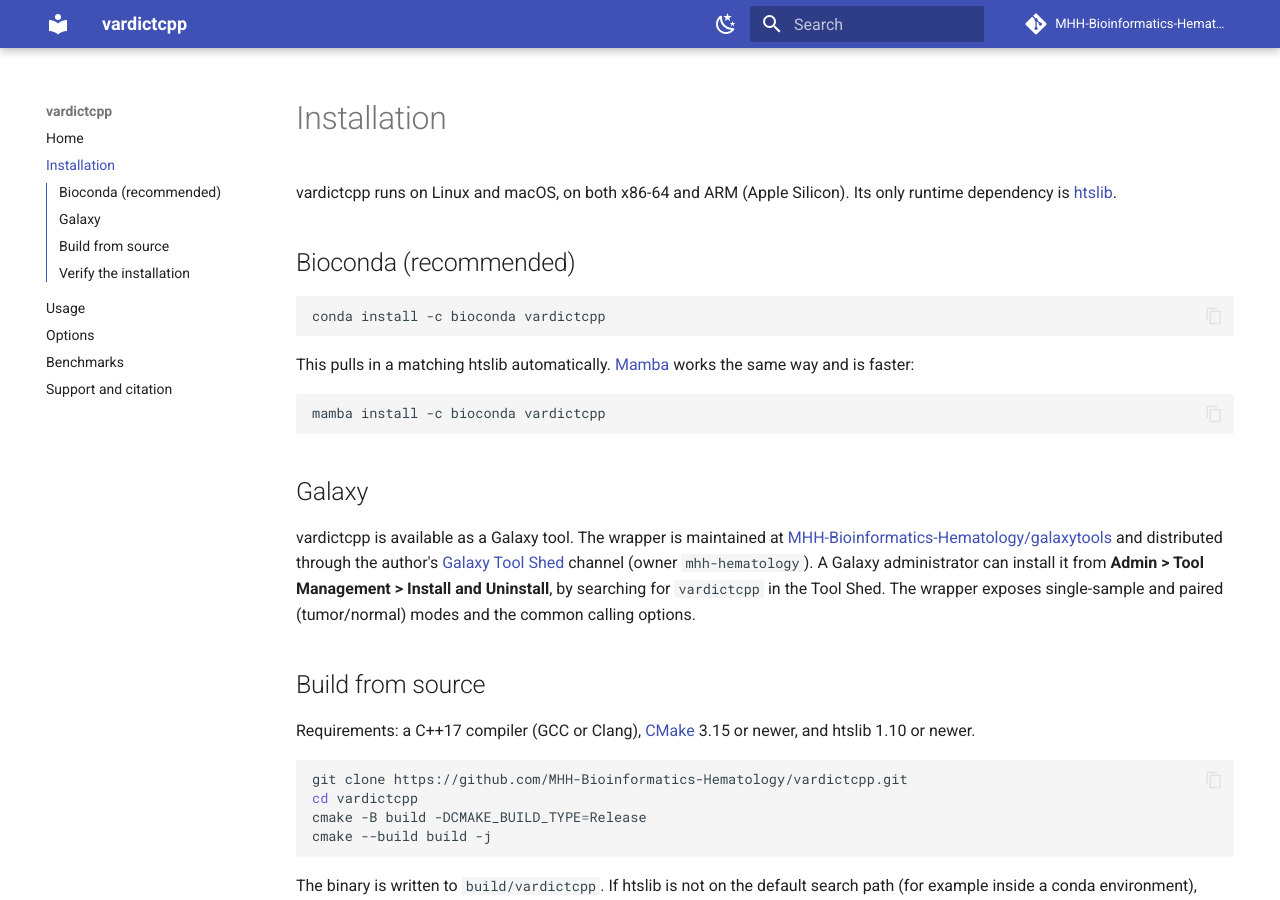
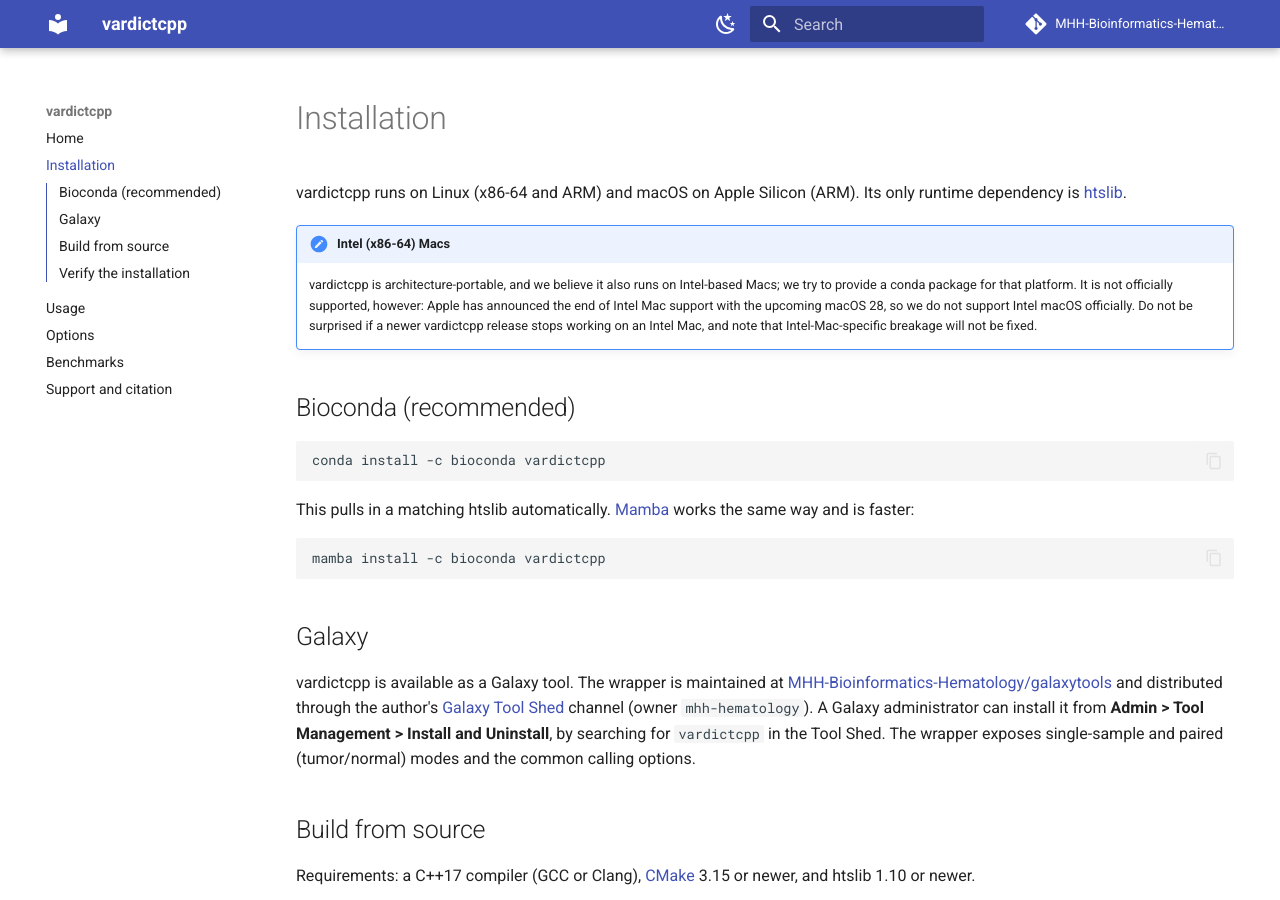
Before and after one commit to MHH-Bioinformatics-Hematology/vardictcpp, an MkDocs documentation site: the page built from docs/installation.md, in a window 1280 px wide and 900 px high. Built offline with MkDocs 1.6.1 and Material for MkDocs 9.7.7, drawn with Linux system fonts in a browser that asks for light colours; comment, search, counter and statistics services are not loaded.

Commit message:
docs: state Intel macOS support policy; align platform claims with CI
Intel (x86-64) macOS is not officially supported: the portable build should still
work and a conda package is offered best-effort, but Apple is ending Intel Mac
support with macOS 28, so newer releases may break there and such breakage will
not be fixed. Update the docs and README platform statements to Linux (x86-64 and
ARM) plus macOS on Apple Silicon, matching the CI matrix, and refresh the
--version example to 3.

Co-Authored-By: Claude Opus 4.8 <noreply@anthropic.com>

```diff
--- a/docs/installation.md
+++ b/docs/installation.md
@@ -1,7 +1,14 @@
 # Installation
 
-vardictcpp runs on Linux and macOS, on both x86-64 and ARM (Apple Silicon). Its only runtime
+vardictcpp runs on Linux (x86-64 and ARM) and macOS on Apple Silicon (ARM). Its only runtime
 dependency is [htslib](https://github.com/samtools/htslib).
+
+!!! note "Intel (x86-64) Macs"
+    vardictcpp is architecture-portable, and we believe it also runs on Intel-based Macs; we try to
+    provide a conda package for that platform. It is not officially supported, however: Apple has
+    announced the end of Intel Mac support with the upcoming macOS 28, so we do not support Intel
+    macOS officially. Do not be surprised if a newer vardictcpp release stops working on an Intel Mac,
+    and note that Intel-Mac-specific breakage will not be fixed.
 
 ## Bioconda (recommended)
 
```
Also changed, not shown: README.md (+8 -3 lines).
